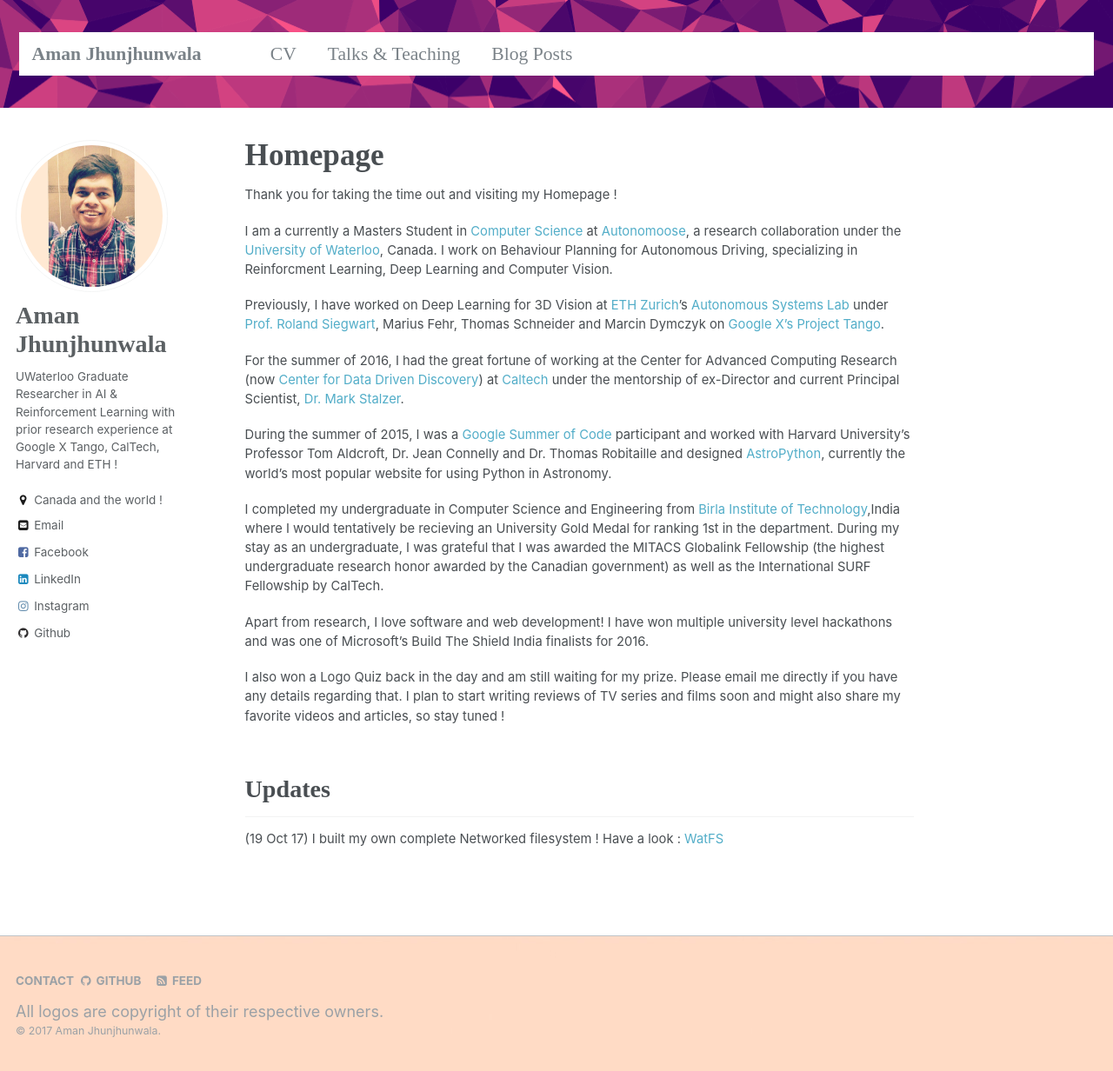
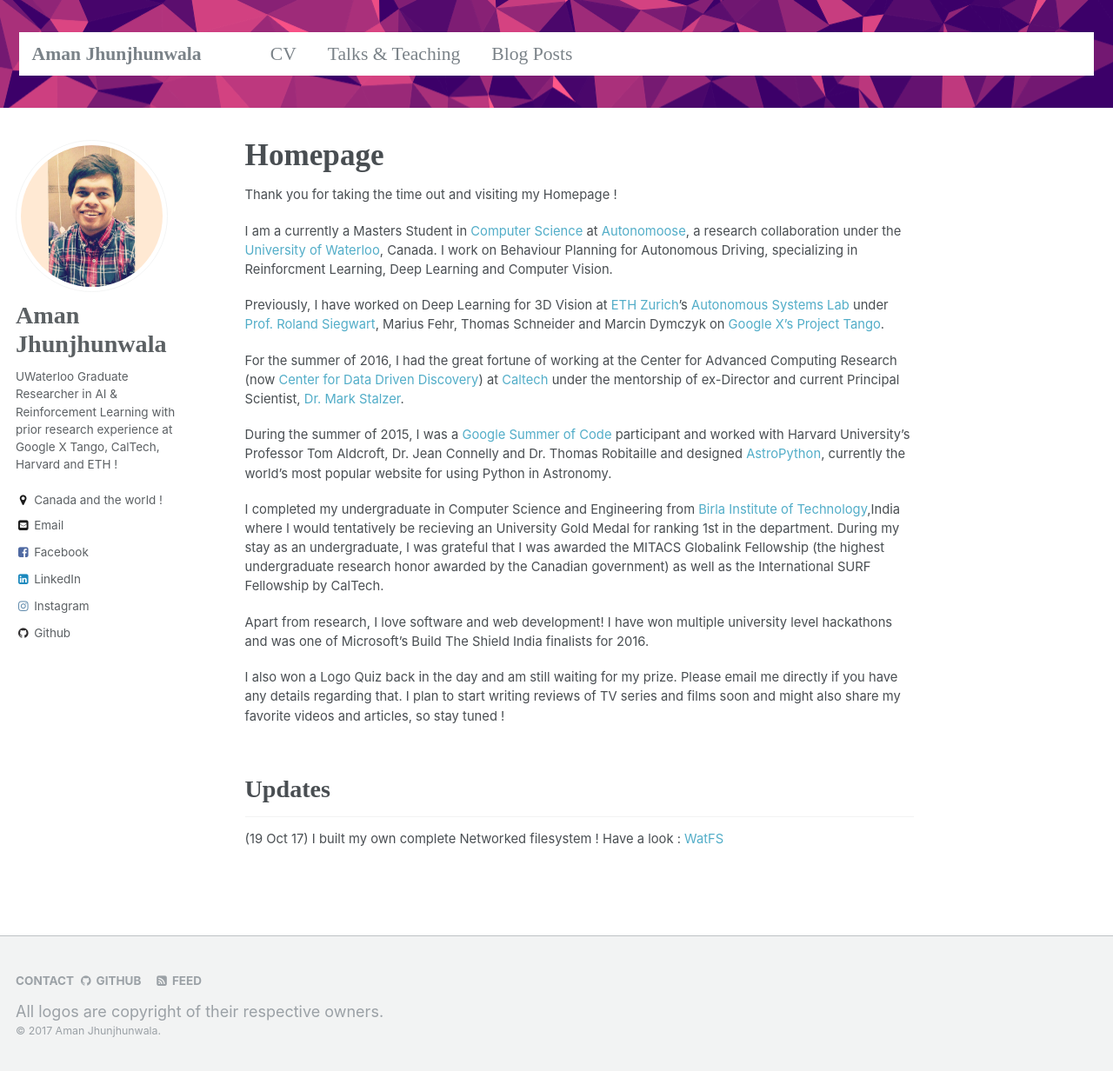
Before and after one commit to amanjhunjhunwala/amanjhunjhunwala.github.io, a Jekyll site: the page built from _pages/about.md, in a window 1280 px wide and 1232 px high. Shown: the whole window at 87% size. Built offline with Jekyll 4.4.1, drawn with Linux system fonts in a browser that asks for light colours; some web fonts are replaced.

Commit message:
Update default.html

```diff
--- a/_layouts/default.html
+++ b/_layouts/default.html
@@ -20,7 +20,7 @@ layout: compress
 
     </script>
 
-    <div class="page__footer" style="background: url('https://amanjhunjhunwala.github.io/files/forest-patrol.jpg') repeat;">
+    <div class="page__footer">
       <footer>
         {% include footer/custom.html %}
         {% include footer.html %}
```
